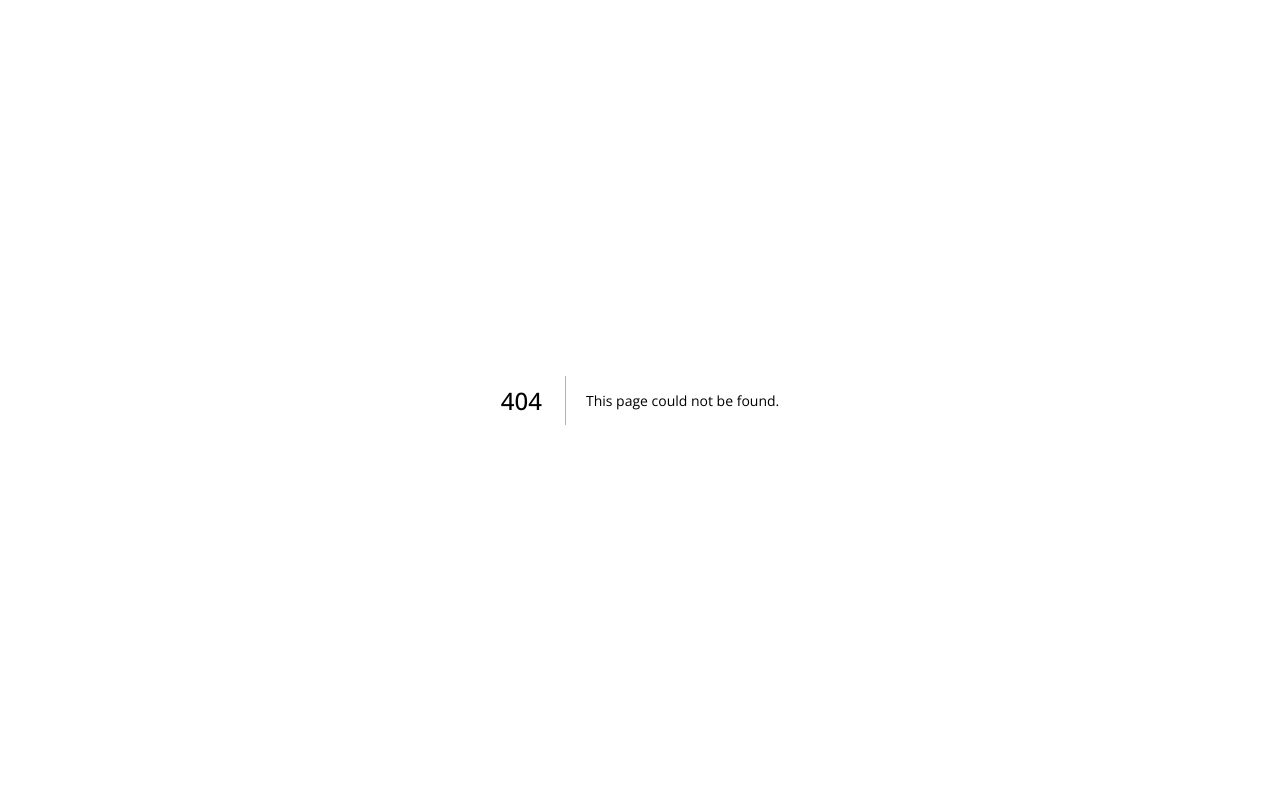
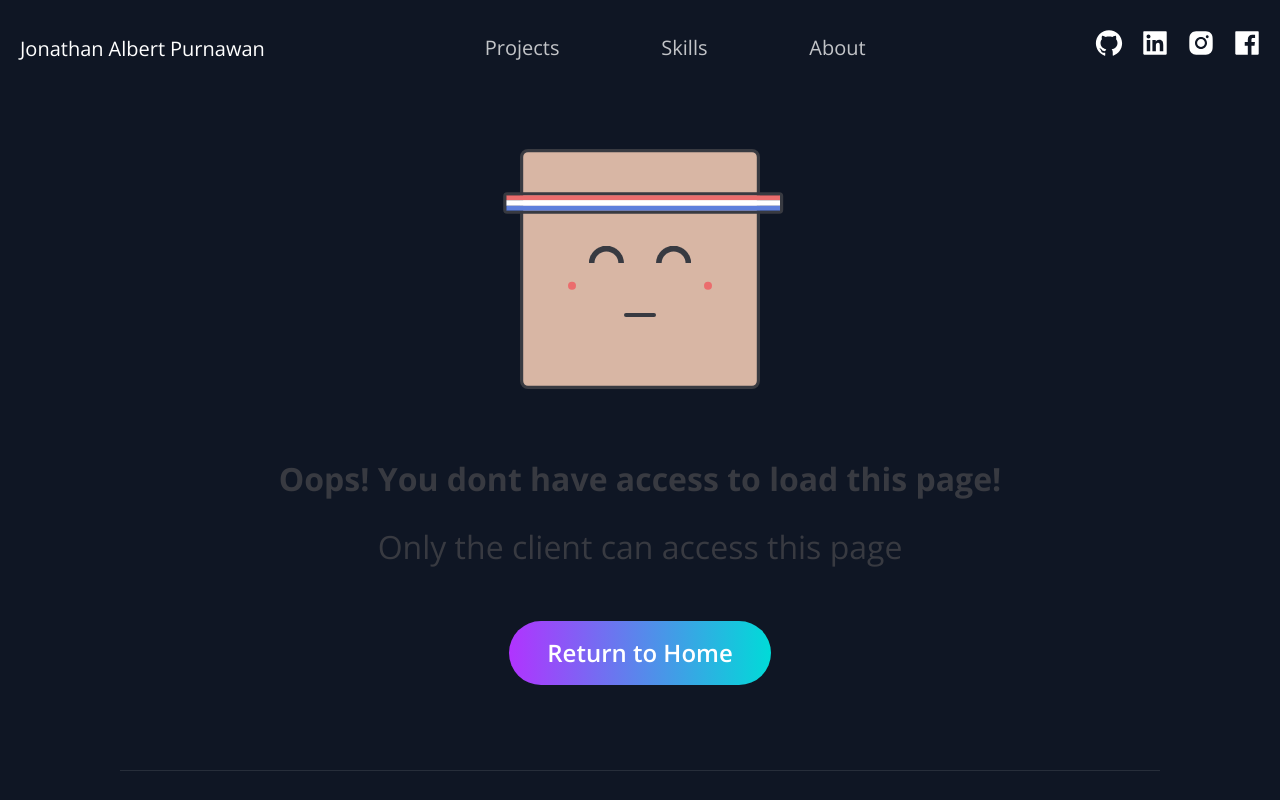
Before and after one commit to albertpurnawan/MyPortfolio, a Next.js app: page /error in a window 1280 px wide. Before the commit this address had no page. Shown: the top 800 px of the page. Built offline with nearby package versions, Linux system fonts and the light colour scheme.

Commit message:
make it better

```diff
--- /dev/null
+++ b/src/components/Error/Error.js
@@ -0,0 +1,46 @@
+import {
+  Body,
+  Face,
+  Band,
+  Red,
+  White,
+  Blue,
+  Eyes,
+  Dimples,
+  Mouth,
+  H1,
+  Button,
+  H2,
+} from "./ErrorStyles.js";
+import Link from "next/link";
+
+function Error() {
+  return (
+    <Body>
+      <Face>
+        <Band>
+          <Red></Red>
+          <White></White>
+          <Blue></Blue>
+        </Band>
+        <Eyes></Eyes>
+        <Dimples></Dimples>
+        <Mouth></Mouth>
+      </Face>
+
+      <H1>Oops! You dont have access to load this page!</H1>
+      <H2>Only the client can access this page</H2>
+      <br />
+      <br />
+      <br />
+      <Link href="/">
+        <Button>Return to Home</Button>
+      </Link>
+      <br />
+      <br />
+      <br />
+    </Body>
+  );
+}
+
+export default Error;
--- /dev/null
+++ b/src/components/Error/ErrorStyles.js
@@ -0,0 +1,213 @@
+import styled from "styled-components";
+
+export const Body = styled.body`
+  display: flex;
+  justify-content: center;
+  align-items: center;
+  flex-direction: column;
+  margin: 0 auto;
+  height: 100%;
+  max-width: 1040px;
+  box-sizing: content-box;
+  position: relative;
+  grid-template-columns: 1fr 1fr;
+
+  @media ${(props) => props.theme.breakpoints.md} {
+    padding: 24px 48px 0;
+    flex-direction: column;
+  }
+
+  @media ${(props) => props.theme.breakpoints.sm} {
+    padding: ${(props) => (props.nopadding ? "0" : "16px 16px 0")};
+
+    width: calc(100vw - 32px);
+    flex-direction: column;
+  }
+`;
+
+export const Face = styled.div`
+  width: 300px;
+  height: 300px;
+  border: 4px solid #383a41;
+  border-radius: 10px;
+  background-color: #d8b6a4;
+  margin: 0 auto;
+  margin-top: 100px;
+  @media ${(props) => props.theme.breakpoints.xl} {
+    margin-top: 40px;
+    transform: scale(0.8);
+  }
+`;
+
+export const Band = styled.div`
+  width: 350px;
+  height: 27px;
+  border: 4px solid #383a41;
+  border-radius: 5px;
+  margin-left: -25px;
+  margin-top: 50px;
+  &:before {
+    content: "";
+    display: inline-block;
+    height: 27px;
+    width: 30px;
+    background-color: rgba(#ffffff, 0.3);
+    position: absolute;
+    z-index: 999;
+  }
+
+  &:after {
+    content: "";
+    display: inline-block;
+    height: 27px;
+    width: 30px;
+    background-color: rgba(#383a41, 0.3);
+    position: absolute;
+    z-index: 999;
+    right: 0;
+    margin-top: -27px;
+  }
+`;
+
+export const Red = styled.div`
+  height: calc(100% / 3);
+  width: 100%;
+  background-color: #eb6d6d;
+`;
+
+export const White = styled.div`
+  height: calc(100% / 3);
+  width: 100%;
+  background-color: #ffffff;
+`;
+
+export const Blue = styled.div`
+  height: calc(100% / 3);
+  width: 100%;
+  background-color: #5e7fdc;
+`;
+
+export const Eyes = styled.div`
+  width: 128px;
+  margin: 0 auto;
+  margin-top: 40px;
+  &:before {
+    content: "";
+    display: inline-block;
+    width: 30px;
+    height: 15px;
+    border: 7px solid #383a41;
+    margin-right: 20px;
+    border-top-left-radius: 22px;
+    border-top-right-radius: 22px;
+    border-bottom: 0;
+  }
+
+  &:after {
+    content: "";
+    display: inline-block;
+    width: 30px;
+    height: 15px;
+    border: 7px solid #383a41;
+    margin-left: 20px;
+    border-top-left-radius: 22px;
+    border-top-right-radius: 22px;
+    border-bottom: 0;
+  }
+`;
+export const Dimples = styled.div`
+  width: 180px;
+  margin: 0 auto;
+  margin-top: 15px;
+
+  &:before {
+    content: "";
+    display: inline-block;
+    width: 10px;
+    height: 10px;
+    margin-right: 80px;
+    border-radius: 50%;
+    background-color: #eb6d6d;
+  }
+
+  &:after {
+    content: "";
+    display: inline-block;
+    width: 10px;
+    height: 10px;
+    margin-left: 80px;
+    border-radius: 50%;
+    background-color: #eb6d6d;
+  }
+`;
+
+export const Mouth = styled.div`
+  width: 40px;
+  height: 5px;
+  border-radius: 5px;
+  background-color: #383a41;
+  margin: 0 auto;
+  margin-top: 25px;
+`;
+
+export const H1 = styled.h1`
+  font-weight: 800;
+  color: #383a41;
+  text-align: center;
+  font-size: 2.5em;
+  padding-top: 20px;
+  @media ${(props) => props.theme.breakpoints.xl} {
+    padding-left: 20px;
+    padding-right: 20px;
+    font-size: 2em;
+  }
+`;
+
+export const H2 = styled.h2`
+  font-weight: 400;
+  color: #383a41;
+  text-align: center;
+  font-size: 1rem;
+  padding-top: 10px;
+  @media ${(props) => props.theme.breakpoints.xl} {
+    padding-left: 20px;
+    padding-right: 20px;
+    font-size: 2em;
+  }
+`;
+
+export const Button = styled.div`
+  width: ${({ alt }) => (alt ? "150px" : "262px")};
+  height: ${({ alt }) => (alt ? "52px" : "64px")};
+  border-radius: 50px;
+  font-size: ${({ alt }) => (alt ? "20px" : "24px")};
+  font-weight: 600;
+  display: flex;
+  align-items: center;
+  justify-content: center;
+  margin: auto;
+  color: #fff;
+  background: ${({ alt }) =>
+    alt
+      ? "linear-gradient(270deg, #ff622e 0%, #B133FF 100%)"
+      : "linear-gradient(270deg, #00DBD8 0%, #B133FF 100%)"};
+  cursor: pointer;
+  transition: 0.5s ease;
+  position: relative;
+  overflow: hidden;
+  opacity: ${({ disabled }) => (disabled ? ".5" : "1")};
+
+  @media ${(props) => props.theme.breakpoints.md} {
+    width: ${({ alt }) => (alt ? "150px" : "184px")};
+    height: ${({ alt }) => (alt ? "52px" : "48px")};
+    font-size: ${({ alt }) => (alt ? "20px" : "16px")};
+    margin-bottom: ${({ alt }) => (alt ? "0" : "64px")};
+  }
+
+  @media ${(props) => props.theme.breakpoints.sm} {
+    width: 100%;
+    height: 32px;
+    font-size: 14px;
+    margin-bottom: ${({ alt }) => (alt ? "0" : "32px")};
+  }
+`;
--- a/src/components/Footer/Footer.js
+++ b/src/components/Footer/Footer.js
@@ -25,11 +25,13 @@ const Footer = () => {
       <LinkList>
         <LinkColumn>
           <LinkTitle>Chat</LinkTitle>
-          <LinkItem href="https://t.me/JOALPUR">Telegram</LinkItem>
+          <LinkItem href="https://t.me/JOALPUR" target="_blank">
+            Telegram
+          </LinkItem>
         </LinkColumn>
         <LinkColumn>
           <LinkTitle>Email</LinkTitle>
-          <LinkItem href="mailto:albertpurnawan1@gmail.com">
+          <LinkItem href="mailto:albertpurnawan1@gmail.com" target="_blank">
             albertpurnawan1@gmail.com
           </LinkItem>
         </LinkColumn>
@@ -38,7 +40,10 @@ const Footer = () => {
         <CompanyContainer>
           <Slogan>
             &copy; 2021{" "}
-            <Link href="http://linkedin.com/in/jonathan-albert-96b192196">
+            <Link
+              href="http://linkedin.com/in/jonathan-albert-96b192196"
+              target="_blank"
+            >
               {" "}
               Jonathan Albert Purnawan
             </Link>{" "}
@@ -46,16 +51,25 @@ const Footer = () => {
           </Slogan>
         </CompanyContainer>
         <SocialContainer>
-          <SocialIcons href="https://github.com/albertpurnawan">
+          <SocialIcons href="https://github.com/albertpurnawan" target="_blank">
             <AiFillGithub size="3rem" />
           </SocialIcons>
-          <SocialIcons href="http://linkedin.com/in/jonathan-albert-96b192196">
+          <SocialIcons
+            href="http://linkedin.com/in/jonathan-albert-96b192196"
+            target="_blank"
+          >
             <AiFillLinkedin size="3rem" />
           </SocialIcons>
-          <SocialIcons href="https://www.instagram.com/albert_purnawan/">
+          <SocialIcons
+            href="https://www.instagram.com/albert_purnawan/"
+            target="_blank"
+          >
             <AiFillInstagram size="3rem" />
           </SocialIcons>
-          <SocialIcons href="https://web.facebook.com/jonathan.abert.7">
+          <SocialIcons
+            href="https://web.facebook.com/jonathan.abert.7"
+            target="_blank"
+          >
             <AiFillFacebook size="3rem" />
           </SocialIcons>
         </SocialContainer>
--- a/src/components/Header/Header.js
+++ b/src/components/Header/Header.js
@@ -57,16 +57,25 @@ const Header = () => (
       </li>
     </Div2>
     <Div3>
-      <SocialIcons href="https://github.com/albertpurnawan">
+      <SocialIcons href="https://github.com/albertpurnawan" target="_blank">
         <AiFillGithub size="3rem" />
       </SocialIcons>
-      <SocialIcons href="http://www.linkedin.com/in/jonathan-albert-96b192196">
+      <SocialIcons
+        href="http://www.linkedin.com/in/jonathan-albert-96b192196"
+        target="_blank"
+      >
         <AiFillLinkedin size="3rem" />
       </SocialIcons>
-      <SocialIcons href="https://www.instagram.com/albert_purnawan">
+      <SocialIcons
+        href="https://www.instagram.com/albert_purnawan"
+        target="_blank"
+      >
         <AiFillInstagram size="3rem" />
       </SocialIcons>
-      <SocialIcons href="https://web.facebook.com/jonathan.abert.7">
+      <SocialIcons
+        href="https://web.facebook.com/jonathan.abert.7"
+        target="_blank"
+      >
         <AiFillFacebook size="3rem" />
       </SocialIcons>
     </Div3>
--- a/src/components/Hero/Hero.js
+++ b/src/components/Hero/Hero.js
@@ -4,7 +4,6 @@ import {
   Section,
   SectionText,
   SectionTitle,
-  Link,
 } from "../../styles/GlobalComponents";
 import Button from "../../styles/GlobalComponents/Button";
 import { LeftSection } from "./HeroStyles";
@@ -20,10 +19,11 @@ const Hero = (props) => (
           Hello there, My name is Jonathan Albert Purnawan. I am an student of
           Computer Science at Bina Nusantara.
         </SectionText>
+
         <Button
           onClick={(e) => {
             e.preventDefault();
-            window.location.href = "/files/resume.pdf";
+            window.open("/files/resume.pdf", "_blank");
           }}
         >
           My Resume
--- /dev/null
+++ b/src/pages/error.js
@@ -0,0 +1,12 @@
+import Error from "../components/Error/Error";
+import { Layout } from "../layout/Layout";
+
+const Home = () => {
+  return (
+    <Layout>
+      <Error />
+    </Layout>
+  );
+};
+
+export default Home;
```
Also changed, not shown: src/components/NavDropDown/index.js (+10 -2 lines), src/components/Projects/Projects.js (+6 -2 lines), src/constants/constants.js (+14 -3 lines), src/styles/GlobalComponents/Button.js (+12 -5 lines), public/images/adindaportfolio.png (added).
